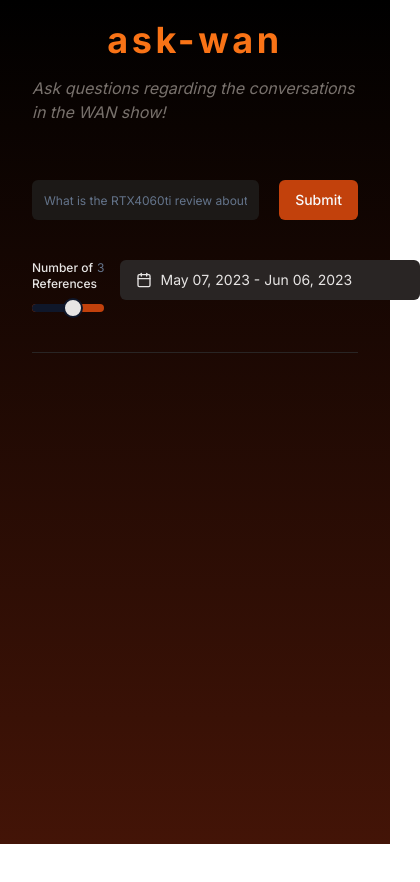
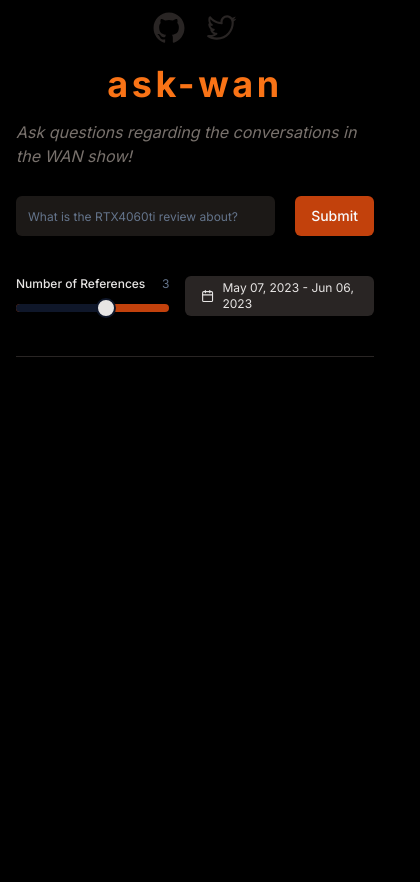
Before and after one commit to rkaahean/ask-ltt-wan, a Next.js app in the folder site/: page / in a window 390 px wide. Shown: the top 882 px of the page, 420 px wide, since content can reach past the window. Before the commit the page ends 844 px from the top, so only its background shows below. Built offline with nearby package versions, Linux system fonts and the light colour scheme.

Commit message:
layout + elements + nabar

```diff
--- a/site/app/layout.tsx
+++ b/site/app/layout.tsx
@@ -1,21 +1,26 @@
-import './globals.css'
-import { Inter } from 'next/font/google'
+import { Navbar } from "@/components/Navbar";
+import "./globals.css";
+import { Inter } from "next/font/google";
+import { cn } from "@/lib/utils";
 
-const inter = Inter({ subsets: ['latin'] })
+const inter = Inter({ subsets: ["latin"] });
 
 export const metadata = {
-  title: 'ask-ltt-wan',
-  description: 'Ask anything about the LTT WAN show!',
-}
+  title: "ask-ltt-wan",
+  description: "Ask anything about the LTT WAN show!",
+};
 
 export default function RootLayout({
   children,
 }: {
-  children: React.ReactNode
+  children: React.ReactNode;
 }) {
   return (
     <html lang="en">
-      <body className={inter.className}>{children}</body>
+      <body className={cn(inter.className, "bg-black")}>
+        <Navbar />
+        {children}
+      </body>
     </html>
-  )
+  );
 }
--- a/site/app/page.tsx
+++ b/site/app/page.tsx
@@ -25,15 +25,13 @@ export default async function Home() {
     <main
       className={classNames(
         "flex flex-col items-center justify-start min-h-screen w-screen gap-4",
-        "py-5",
-        "px-8",
-        "bg-gradient-to-b from-black to-orange-950"
+        "px-4 sm:px-8"
       )}
     >
       <div className="text-4xl text-orange-500 font-bold tracking-widest">
         ask-wan
       </div>
-      <div className="italic text-stone-500 mb-10">
+      <div className="italic text-stone-500 mb-3 sm:mb-10">
         Ask questions regarding the conversations in the WAN show!
       </div>
       <Search />
--- /dev/null
+++ b/site/components/Navbar.tsx
@@ -0,0 +1,22 @@
+import { GitHubLogoIcon, TwitterLogoIcon } from "@radix-ui/react-icons";
+
+export const Navbar = () => {
+  return (
+    <div className="flex flex-row h-10 justify-center bg-black gap-5 my-3">
+      <a
+        className="bg-black hover:bg-black text-stone-800 hover:text-orange-500"
+        href="www.github.com/rkaahean"
+        target="_blank"
+      >
+        <GitHubLogoIcon className="h-8 w-8" />
+      </a>
+      <a
+        className="bg-black hover:bg-black text-stone-800 hover:text-orange-500"
+        href="www.twitter.com/rkaahean"
+        target="_blank"
+      >
+        <TwitterLogoIcon className="h-8 w-8" />
+      </a>
+    </div>
+  );
+};
--- a/site/components/Search.tsx
+++ b/site/components/Search.tsx
@@ -113,7 +113,7 @@ export const SearchInput = ({
       {/* layout row */}
       <div className="flex flex-row w-full h-full justify-between">
         {/* split in 2:3 ratio */}
-        <div className="w-1/3 mr-2 h-full">
+        <div className="w-1/2 mr-2 h-full">
           {/* layout the labels for slider + slider itself */}
           <div className="flex flex-col w-full justify-between gap-3">
             {/* layout the labels */}
@@ -150,7 +150,8 @@ export const SearchInput = ({
                 id="date"
                 variant={"outline"}
                 className={cn(
-                  "w-[300px] justify-start text-left font-normal",
+                  "justify-start text-left font-normal",
+                  "text-xs sm:text-base",
                   !searchParams.date && "text-muted-foreground",
                   "bg-stone-800 hover:bg-stone-900 border-none hover:text-stone-200"
                 )}
--- a/site/next.config.js
+++ b/site/next.config.js
@@ -1,4 +1,15 @@
 /** @type {import('next').NextConfig} */
-const nextConfig = {}
+const nextConfig = {
+  images: {
+    remotePatterns: [
+      {
+        protocol: "https",
+        hostname: "api.iconify.design",
+        port: "",
+        pathname: "/**",
+      },
+    ],
+  },
+};
 
-module.exports = nextConfig
+module.exports = nextConfig;
--- a/site/package.json
+++ b/site/package.json
@@ -13,6 +13,7 @@
     "@next/eslint-plugin-next": "^13.4.5",
     "@prisma/client": "^4.15.0",
     "@radix-ui/react-checkbox": "^1.0.4",
+    "@radix-ui/react-icons": "^1.3.0",
     "@radix-ui/react-label": "^2.0.2",
     "@radix-ui/react-popover": "^1.0.6",
     "@radix-ui/react-select": "^1.2.2",
```
Also changed, not shown: 1 other file (tests, documents, lock files or other folders).
